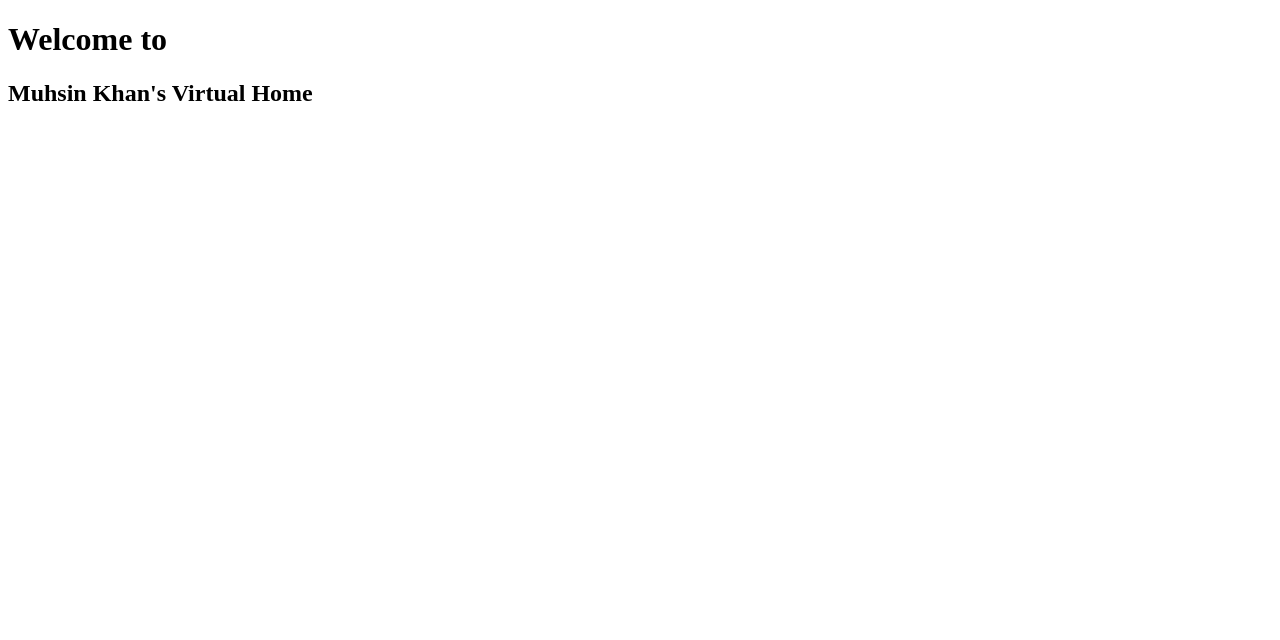
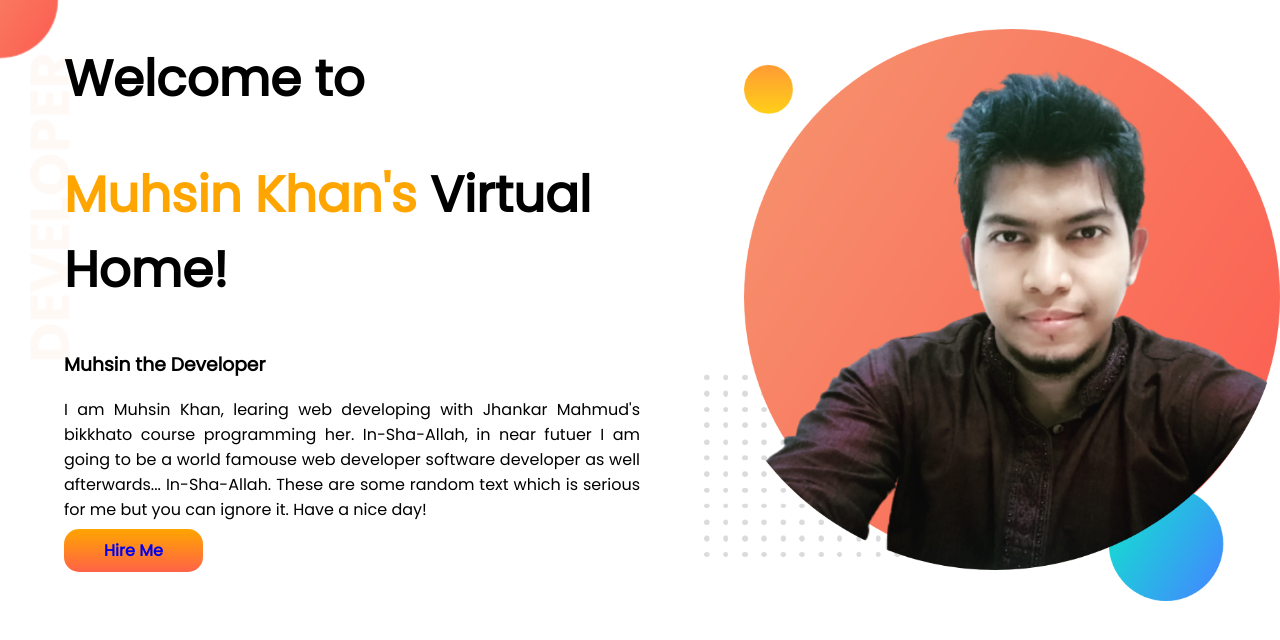
Before and after one commit to Muhsin-Khan/Developer-Portfolio, a plain HTML site: page index.html in a window 1280 px wide. Drawn offline with Linux system fonts and the light colour scheme.

Commit message:
top-banner

```diff
--- a/index.html
+++ b/index.html
@@ -6,9 +6,17 @@
     <meta name="viewport" content="width=device-width, initial-scale=1.0">
     <title>Developer Portfolio</title>
     <link rel="stylesheet" href="style.css">
+    <link rel="preconnect" href="https://fonts.googleapis.com">
+    <link rel="preconnect" href="https://fonts.gstatic.com" crossorigin>
+    <link href="https://fonts.googleapis.com/css2?family=Poppins&display=swap" rel="stylesheet">
 </head>
 <body>
-    <H1>Welcome to</H1>
-    <h2>Muhsin Khan's Virtual Home</h2>
+    <section class="top-banner"><div class="half-width"><H1>Welcome to</H1>
+        <h1><span class="futani">Muhsin Khan's</span> Virtual Home!</h1>
+        <h3>Muhsin the Developer</h3>
+        <p>I am Muhsin Khan, learing web developing with Jhankar Mahmud's bikkhato course programming her. In-Sha-Allah, in near futuer I am going to be a world famouse web developer software developer as well afterwards... In-Sha-Allah. These are some random text which is serious for me but you can ignore it. Have a nice day!</p>
+    <a class="Link-button" target= "_blank" href="https://www.linkedin.com/in/muhsinkhan/"> Hire Me</a>
+    </div>
+    <div class="half-width"><img src="images/Muhsin Khan .png" alt="This is Muhsin Khan's picture"></div></section>
 </body>
 </html>
--- a/style.css
+++ b/style.css
@@ -0,0 +1,21 @@
+body {font-family: 'Poppins', sans-serif;
+margin: 0;}
+h1 {font-size: 50px;}
+p{text-align: justify;}
+.futani{color: orange;}
+section{display: flex;}
+.half-width {width: 50%;
+padding-left: 5%;}
+.half-width img {width: 100%;
+padding-top: 5%;}
+.Link-button{
+    text-decoration: none;
+    background-image: linear-gradient(orange, tomato);
+    padding: 10px 40px;
+    border-radius: 15px;
+    font-weight: 700;
+}
+.top-banner{
+    background-image: url(images/top-banner.png);
+    background-repeat: no-repeat;
+}
```
Also changed, not shown: images/Muhsin Khan .png (added).
